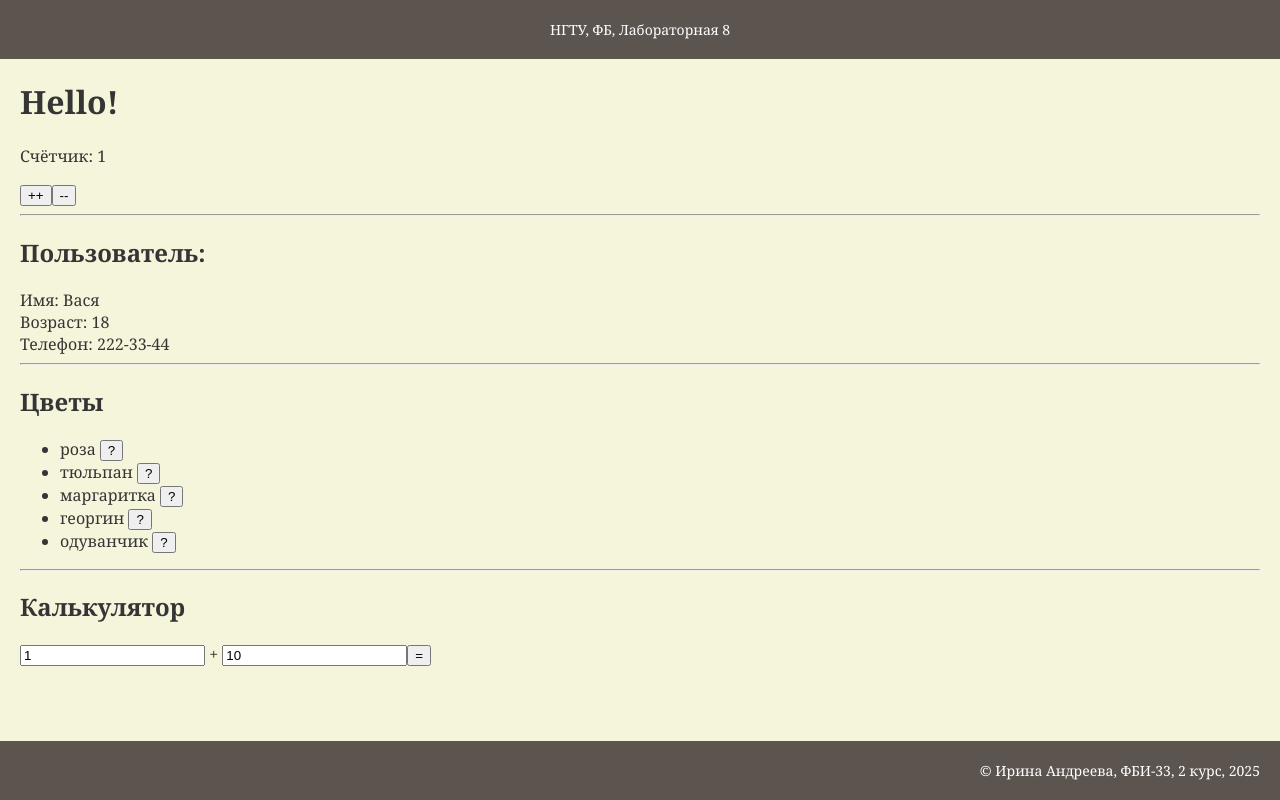
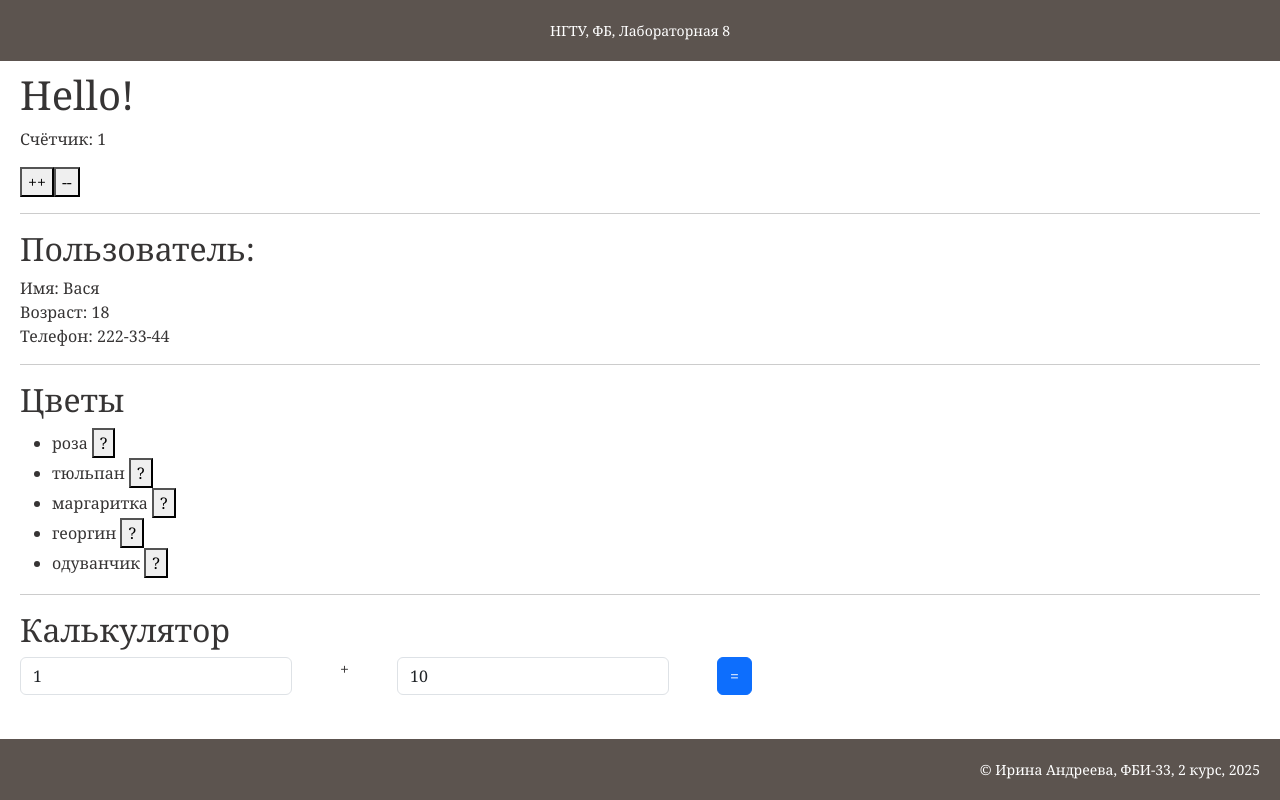
Before and after one commit to rieonnn/web-front-labs, a plain HTML site: page lab8/lab8.html in a window 1280 px wide. Drawn offline with nearby package versions, Linux system fonts and the light colour scheme.

Commit message:
Стили калькулятора

```diff
--- a/lab8/lab8.html
+++ b/lab8/lab8.html
@@ -8,6 +8,7 @@
     <link rel="shortcut icon" href="../favicon.ico" type="image/x-icon">
     <link rel="icon" href="../favicon-32x32.png">
     <link rel="icon" href="../favicon-48x48.png">
+    <link href="https://cdn.jsdelivr.net/npm/bootstrap@5.3.6/dist/css/bootstrap.min.css" rel="stylesheet">
     <script src="https://unpkg.com/vue@3/dist/vue.global.js"></script>
 </head>
 <body>
@@ -38,11 +39,27 @@
             <hr>
 
             <h2>Калькулятор</h2>
-            <input type="number" v-model="a">
-            +
-            <input type="number" v-model="b">
-            <button @click="sum">=</button>
-            <span>{{ result }}</span>
+            <div class="row g-5">
+                <div class="col-auto">
+                    <input type="number" v-model="a" class="form-control">
+                </div>
+
+                <div class="col-auto">
+                    +
+                </div>
+
+                <div class="col-auto">
+                    <input type="number" v-model="b" class="form-control">
+                </div>
+
+                <div class="col-auto">
+                    <button @click="sum" class="btn btn-primary">=</button>
+                </div>
+
+                <div class="col-auto">
+                    <span class="badge text-bg-primary fs-5">{{ result }}</span>
+                </div>
+            </div>
         </div>
     </main>
 
```
